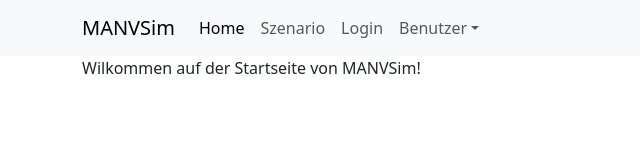
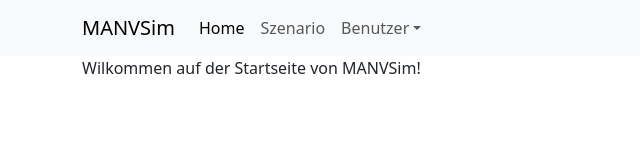
Before and after one commit to MANVSim/MANVSim, a React (Vite) app in the folder web/: page / in a window 1280 px wide. Shown: the top 160 px of the page, without its empty margins (0-640 px from the left). Built offline with nearby package versions, Linux system fonts and the light colour scheme; no server answers; sample sign-in values are in the browser's storage.

Commit message:
Removed link to login page

```diff
--- a/web/src/routes/root.tsx
+++ b/web/src/routes/root.tsx
@@ -32,7 +32,6 @@ export default function Root() {
             <Nav className="me-auto">
               <NavLink to="/" name="Home" />
               <NavLink to="/scenario" name="Szenario" />
-              <NavLink to="/login" name="Login" />
               <NavDropdown title="Benutzer">
                 <NavDropdown.Header>Username</NavDropdown.Header>
                 <NavDropdown.Item onClick={logout}>Logout</NavDropdown.Item>
```
